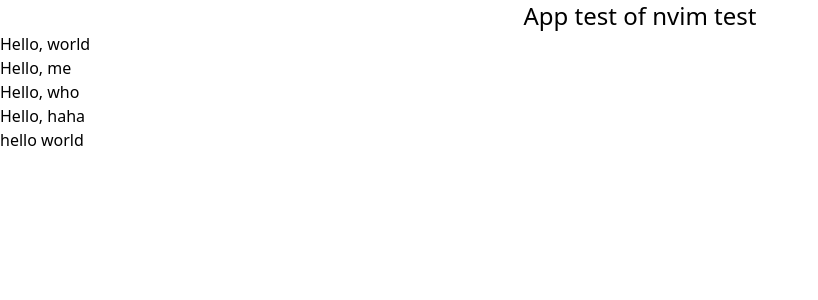
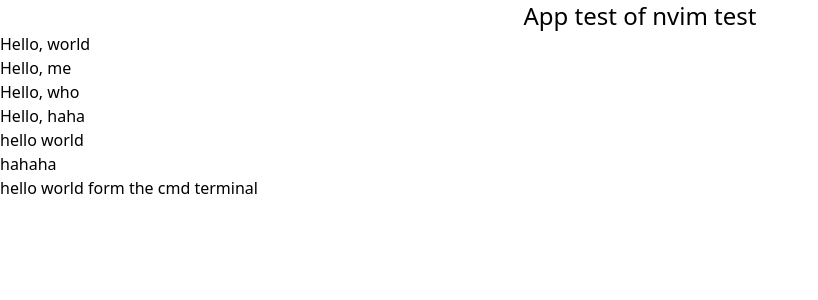
Before and after one commit to helmordev/first-react-app, a React (Vite) app: page / in a window 1280 px wide. Shown: the top 300 px of the page, without its empty margins (0-818 px from the left). Built offline with nearby package versions, Linux system fonts and the light colour scheme.

Commit message:
commit from cmd

```diff
--- a/src/App.tsx
+++ b/src/App.tsx
@@ -8,6 +8,10 @@
       </div>
       <Test />
       <div>hello world</div>
+      <div>hahaha</div>
+      <h2>
+        hello world form the cmd terminal
+      </h2>
     </>
   );
 };
```
